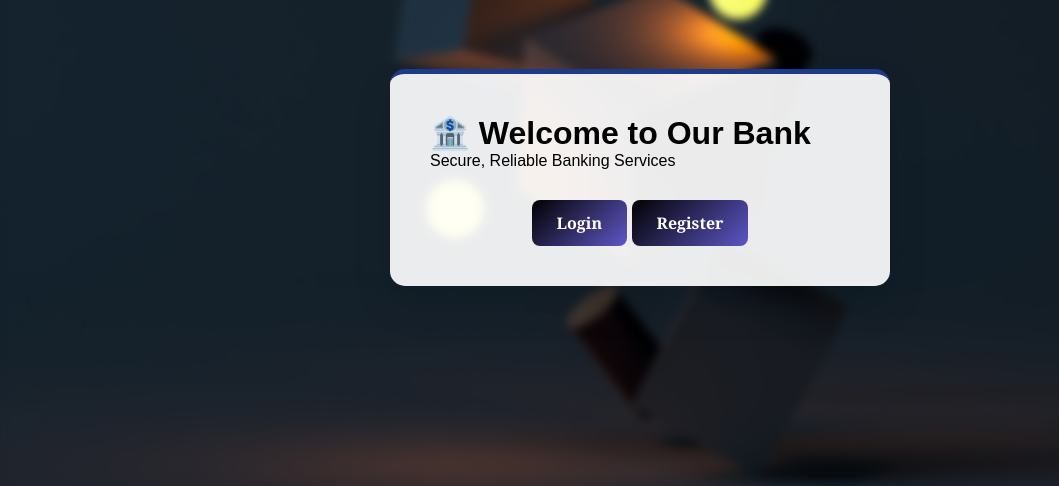
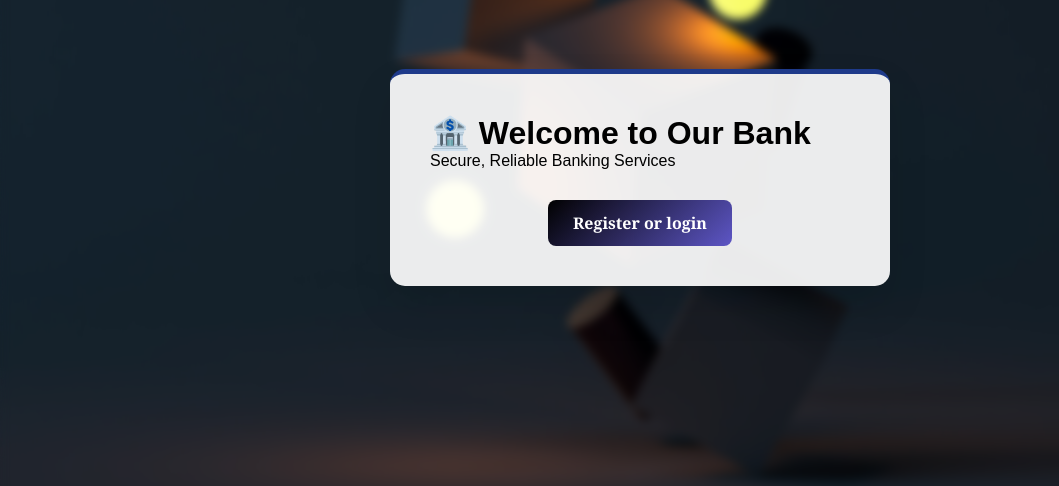
Before and after one commit to athulprakash982-byte/django--Banking-App, a Django app: page / in a window 1280 px wide. Shown: the part 223-709 px from the top of the page, without its empty margins (0-1059 px from the left). Run offline with Django 5.2, Linux system fonts and the light colour scheme.

Commit message:
removed register button from index

```diff
--- a/bank_app/templates/bank_app/index.html
+++ b/bank_app/templates/bank_app/index.html
@@ -10,8 +10,7 @@
         <h1>🏦 Welcome to Our Bank</h1>
         <p>Secure, Reliable Banking Services</p>
         <div style="text-align: center; margin-top: 30px;">
-            <a href="{% url 'login' %}" class="admin-action-btn">Login</a>
-            <a href="{% url 'register' %}" class="admin-action-btn">Register</a>
+            <a href="{% url 'login' %}" class="admin-action-btn">Register or login</a>
         </div>
     </div>
 </body>
```
